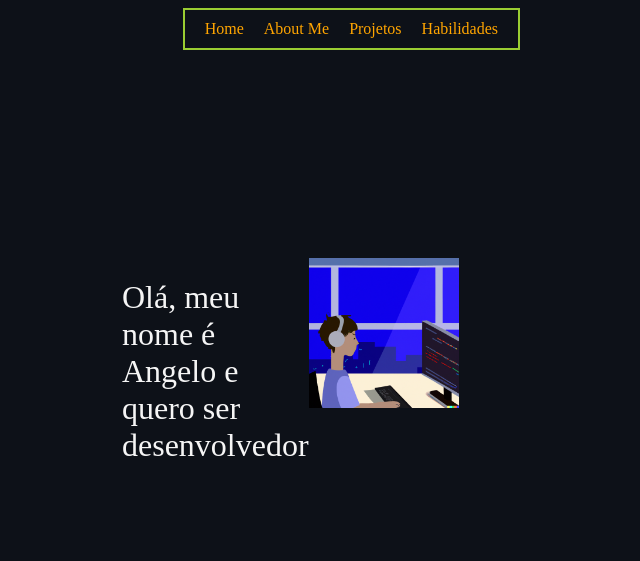
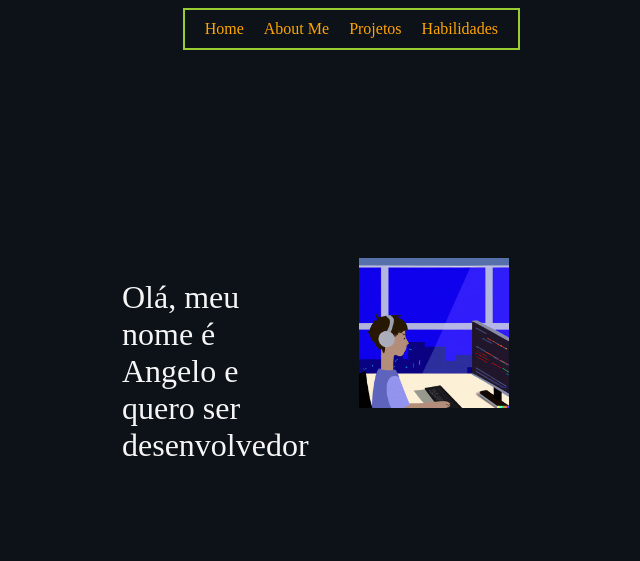
Before and after one commit to Do-not-existing/N-sei, a plain HTML site: page index.html in a window 1280 px wide. Shown: the top 561 px of the page, without its empty margins (376-1016 px from the left). Drawn offline with Linux system fonts and the light colour scheme.

Commit message:
Update index.html

```diff
--- a/index.html
+++ b/index.html
@@ -104,6 +104,9 @@
             width:  300px;
             display: flex;
         }
+        div .foto{
+         padding: 0px 0px 0px 50px;
+}
     </style>
 </head>
 
@@ -122,7 +125,7 @@
             <h1 style="text-align: start;">Olá, meu nome é Angelo
             e quero ser desenvolvedor
              mobile e full stack</h1>
-            <div style="align-items: right;">
+            <div  class="foto" style="align-items: right;">
                 <img class="Minhafoto" src="myfoto.png" style="align-items: right;">
             </div>
         </div>
```
